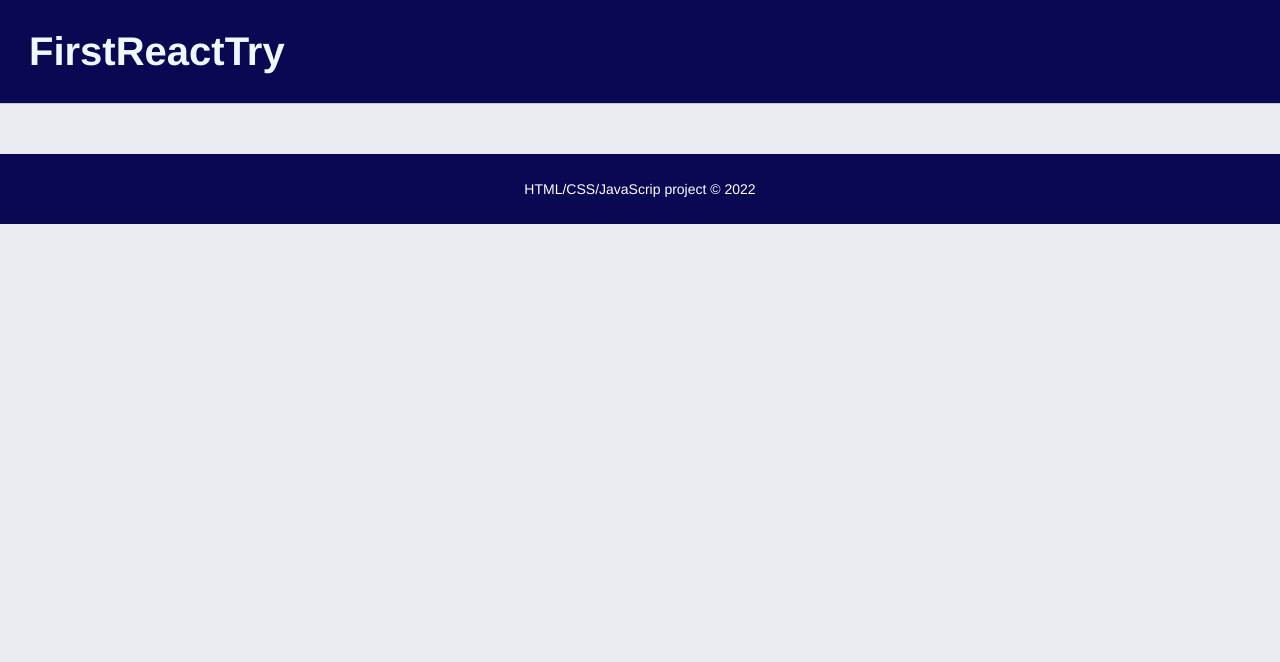
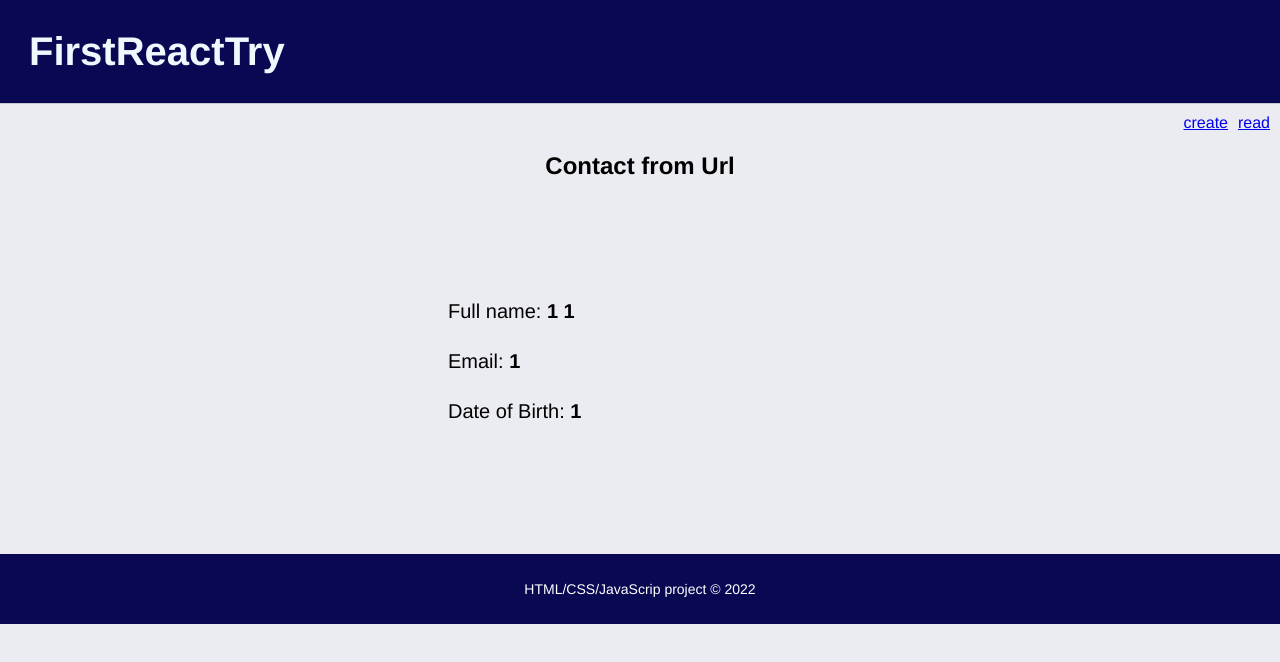
Before and after one commit to gensparkweeks/03-transfering-data-react, a React (Create React App) app: page /url/1/1/1/1 in a window 1280 px wide. Shown: the top 662 px of the page. Built offline with nearby package versions, Linux system fonts and the light colour scheme.

Commit message:
Adding params throw URL

```diff
--- a/src/App.js
+++ b/src/App.js
@@ -1,6 +1,3 @@
-// import logo from './logo.svg';
-//import './App.css';
-
  import { Routes, Route } from "react-router-dom"
 
 //Imports components
@@ -8,6 +5,7 @@ import Header from "./componentes/Header"
 import Maincreate from "./componentes/Maincreate"
 import Footer from "./componentes/Footer"
 import Mainread from './componentes/Mainread'
+import Mainurl from "./componentes/Mainurl"
 
 function App() {
   return (
@@ -18,6 +16,7 @@ function App() {
           <Route exact path="/" element={ <Maincreate /> } />
           <Route path="create" element={ <Maincreate /> } />
           <Route path="read" element={ <Mainread /> } />
+          <Route path="url/:first/:last/:email/:dob" element={ <Mainurl /> } />
 
         </Routes>
 
--- a/src/componentes/Maincreate.js
+++ b/src/componentes/Maincreate.js
@@ -3,15 +3,25 @@ import { Link } from "react-router-dom"
 
 function Maincreate(){
 
+    const first = localStorage.getItem("first")
+    const last = localStorage.getItem("last")
+    const email = localStorage.getItem("email")
+    const dob = localStorage.getItem("dob")
+
     return (
         <>
+
             <Link to="/read">
                 read
             </Link>
 
+            <Link to={`/url/${first}/${last}/${email}/${dob}`}>
+                url
+            </Link>
+
             <section id="content">
 
-                <h2>Creating contacts</h2>
+                <h2>Creating contact</h2>
 
                 <div id="box">
 
--- a/src/componentes/Mainread.js
+++ b/src/componentes/Mainread.js
@@ -3,9 +3,12 @@ import { Link } from "react-router-dom"
 
 function Mainread(){
 
-    const fullName = localStorage.getItem("first")+" "+ localStorage.getItem("last")
+    const first = localStorage.getItem("first")
+    const last = localStorage.getItem("last")
     const email = localStorage.getItem("email")
     const dob = localStorage.getItem("dob")
+
+    const fullName = first + " "+ last
 
     return(
 
@@ -14,7 +17,11 @@ function Mainread(){
                 create
             </Link>
 
-            <h2>Reading contacts</h2>
+            <Link to={`/url/${first}/${last}/${email}/${dob}`}>
+                url
+            </Link>
+
+            <h2>Contact from LocalSrore</h2>
 
             {/* <div id="content"> */}
 
--- /dev/null
+++ b/src/componentes/Mainurl.js
@@ -0,0 +1,42 @@
+import React from "react"
+import { Link, useParams } from "react-router-dom"
+
+function Mainurl(){
+
+    const first = useParams().first;
+    const last = useParams().last;
+    const email = useParams().email;
+    const dob = useParams().dob;
+
+    const fullName = first + " "+ last
+
+    while (dob.includes("/")){
+        dob.replace("/", "-")
+    }
+
+    return(
+
+        <>
+            <Link to="/read">
+                read
+            </Link>
+
+            <Link to="/create">
+                create
+            </Link>
+
+            <h2>Contact from Url</h2>
+
+            <div>
+                <ul class="ul-wrap">
+                    <li>Full name: <strong>{fullName}</strong></li>
+                    <li>Email: <strong>{email}</strong></li>
+                    <li>Date of Birth: <strong>{dob}</strong></li>
+                </ul>
+            </div>
+
+        </>
+    )
+}
+
+export default Mainurl
```
